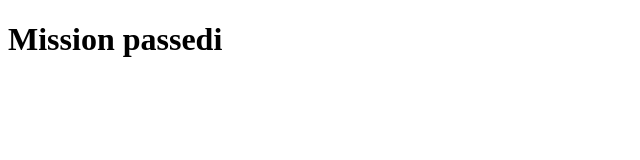
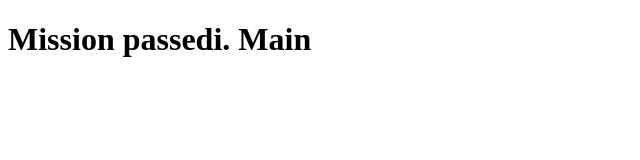
Before and after one commit to astarovojtov/ghpages-test, a plain HTML site: page index.html in a window 1280 px wide. Shown: the whole page, without its empty margins (0-640 px from the left). Drawn offline with Linux system fonts and the light colour scheme.

Commit message:
Update index.html

```diff
--- a/index.html
+++ b/index.html
@@ -1,5 +1,5 @@
 <!DOCTYPE html>
 <html>
   <head></head>
-   <body><h1>Mission passedi</h1></body>
+  <body><h1>Mission passedi. <b>Main</b></h1></body>
 </html>
```
